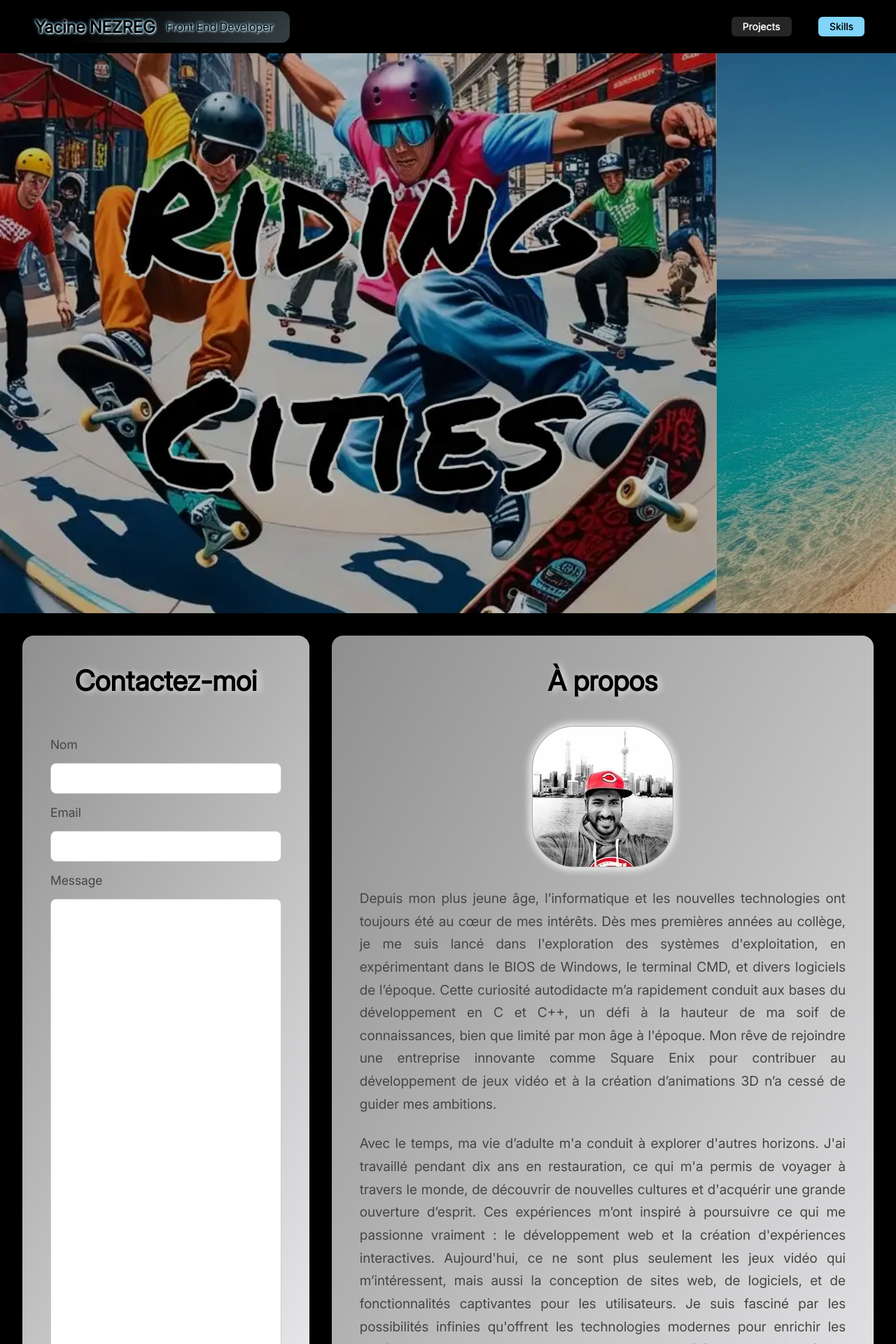
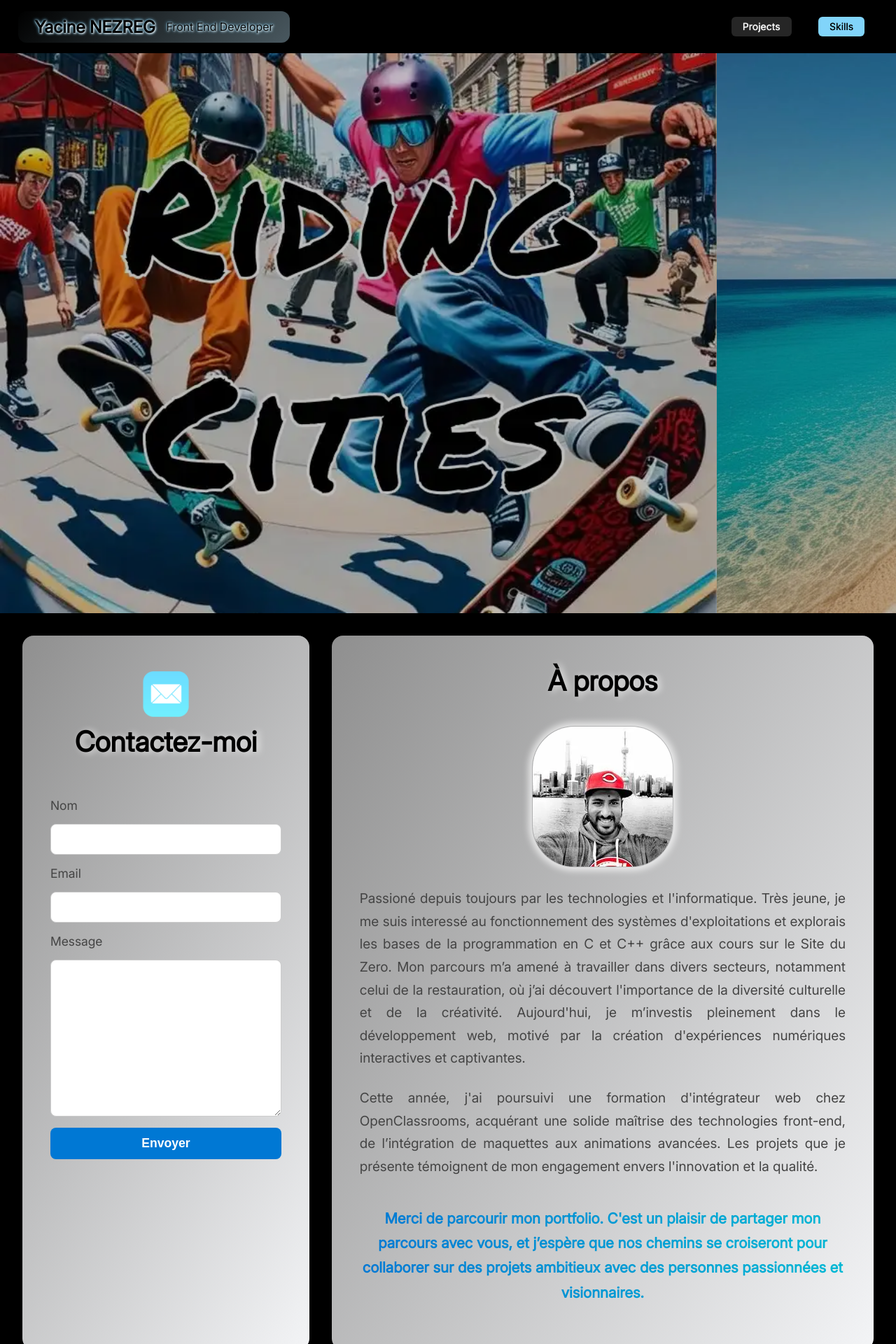
Before and after one commit to Koryas57/P12-my-portfolio, a React (Vite) app: page / in a window 1280 px wide. Shown: the top 1920 px of the page at 70% size. Built offline with nearby package versions, Linux system fonts and the light colour scheme; no server answers.

Commit message:
chore: enhance user experience and fine-tune project details

```diff
--- a/src/assets/style/main.scss
+++ b/src/assets/style/main.scss
@@ -38,7 +38,7 @@ body {
 .home-container {
   display: flex;
   justify-content: space-between;
-  align-items: flex-start;
+  align-items: stretch;
   padding: 2rem;
   gap: 2rem;
 
--- a/src/components/About/About.tsx
+++ b/src/components/About/About.tsx
@@ -9,19 +9,15 @@ export const About: React.FC = () => {
       <img src={ProfilePic} alt="Photo de Yacine Nezreg"/>
 
       <p className="about-paragraph">
-        Depuis mon plus jeune âge, l’informatique et les nouvelles technologies ont toujours été au cœur de mes intérêts. Dès mes premières années au collège, je me suis lancé dans l'exploration des systèmes d'exploitation, en expérimentant dans le BIOS de Windows, le terminal CMD, et divers logiciels de l’époque. Cette curiosité autodidacte m’a rapidement conduit aux bases du développement en C et C++, un défi à la hauteur de ma soif de connaissances, bien que limité par mon âge à l'époque. Mon rêve de rejoindre une entreprise innovante comme Square Enix pour contribuer au développement de jeux vidéo et à la création d’animations 3D n’a cessé de guider mes ambitions.
+        Passioné depuis toujours par les technologies et l'informatique. Très jeune, je me suis interessé au fonctionnement des systèmes d'exploitations et explorais les bases de la programmation en C et C++ grâce aux cours sur le Site du Zero. Mon parcours m’a amené à travailler dans divers secteurs, notamment celui de la restauration, où j’ai découvert l'importance de la diversité culturelle et de la créativité. Aujourd'hui, je m’investis pleinement dans le développement web, motivé par la création d'expériences numériques interactives et captivantes.
       </p>
 
       <p className="about-paragraph">
-        Avec le temps, ma vie d’adulte m'a conduit à explorer d'autres horizons. J'ai travaillé pendant dix ans en restauration, ce qui m'a permis de voyager à travers le monde, de découvrir de nouvelles cultures et d'acquérir une grande ouverture d’esprit. Ces expériences m’ont inspiré à poursuivre ce qui me passionne vraiment : le développement web et la création d'expériences interactives. Aujourd'hui, ce ne sont plus seulement les jeux vidéo qui m’intéressent, mais aussi la conception de sites web, de logiciels, et de fonctionnalités captivantes pour les utilisateurs. Je suis fasciné par les possibilités infinies qu'offrent les technologies modernes pour enrichir les expériences en ligne, que ce soit par des animations élégantes, des interfaces intuitives, ou des designs immersifs.
-      </p>
-
-      <p className="about-paragraph">
-        Cette année, j'ai franchi une nouvelle étape en intégrant la formation d'intégrateur web chez OpenClassrooms, où j’ai pu affiner mes compétences et aller bien au-delà des bases. La formation m'a permis de maîtriser le développement front-end, l’intégration de maquettes, les animations et bien d’autres compétences indispensables pour devenir un développeur web complet. Les projets que je présente ici reflètent ce parcours et démontrent mon engagement à réaliser des solutions web créatives et fonctionnelles.
+        Cette année, j'ai poursuivi une formation d'intégrateur web chez OpenClassrooms, acquérant une solide maîtrise des technologies front-end, de l’intégration de maquettes aux animations avancées. Les projets que je présente témoignent de mon engagement envers l'innovation et la qualité.
       </p>
 
       <p className="about-paragraph highlight">
-        Je vous remercie sincèrement de prendre le temps de parcourir mon portfolio. C’est un honneur de partager mon travail avec vous, et j'espère que nos chemins se croiseront pour collaborer sur des projets inspirants. Travailler avec des personnes passionnées et innovantes est un privilège, et je me réjouis de cette perspective.
+        Merci de parcourir mon portfolio. C'est un plaisir de partager mon parcours avec vous, et j’espère que nos chemins se croiseront pour collaborer sur des projets ambitieux avec des personnes passionnées et visionnaires.
       </p>
     </section>
   );
--- a/src/components/ContactForm/ContactForm.scss
+++ b/src/components/ContactForm/ContactForm.scss
@@ -9,6 +9,19 @@
   display: flex;
   flex-direction: column;
   gap: 1rem;
+
+  .contact-header {
+    display: flex;
+    flex-direction: column;
+    align-items: center;
+    & img {
+      width: 35%;
+      height: auto;
+      @media (max-width: 768px) {
+        width: 50%;
+      }
+    }
+  }
 
   .contact-title {
     font-size: 2.5rem;
--- a/src/components/ContactForm/ContactForm.tsx
+++ b/src/components/ContactForm/ContactForm.tsx
@@ -1,10 +1,15 @@
 import React from 'react';
 import './ContactForm.scss';
+import mailIcon from '../../assets/images/mail.png'
 
 export const ContactForm: React.FC = () => {
   return (
     <form className="contact-form">
-      <h2 className="contact-title">Contactez-moi</h2>
+      <div className='contact-header'>
+        <img src={mailIcon} alt="Icone d'enveloppe" />
+        <h2 className="contact-title">Contactez-moi</h2>
+      </div>
+
       <label htmlFor="name">Nom</label>
       <input type="text" id="name" name="name" required />
 
@@ -12,7 +17,7 @@ export const ContactForm: React.FC = () => {
       <input type="email" id="email" name="email" required />
 
       <label htmlFor="message">Message</label>
-      <textarea id="message" name="message" rows={44} required></textarea>
+      <textarea id="message" name="message" rows={11} required></textarea>
 
       <button type="submit">Envoyer</button>
     </form>
--- a/src/components/Navigation/Navigation.scss
+++ b/src/components/Navigation/Navigation.scss
@@ -33,8 +33,8 @@
     animation: slideInBounce 2.5s cubic-bezier(0.25, 0.1, 0.28, 1.14) forwards,
       gradientFlow 11s cubic-bezier(0.19, 1, 0.22, 1) infinite;
     @media (max-width: 425px) {
-      margin-top: 1vh;
-      font-size: xx-small;
+      font-size: x-small;
+      gap: 0.25rem;
     }
 
     h1 {
--- a/src/pages/Skills/Skills.scss
+++ b/src/pages/Skills/Skills.scss
@@ -36,7 +36,7 @@
   display: grid;
   grid-template-columns: repeat(auto-fit, minmax(280px, 1fr));
   gap: 2rem;
-  width: 100%;
+  width: 90%;
   max-width: 1200px;
 }
 
```
Also changed, not shown: src/assets/images/mail.png (added).
